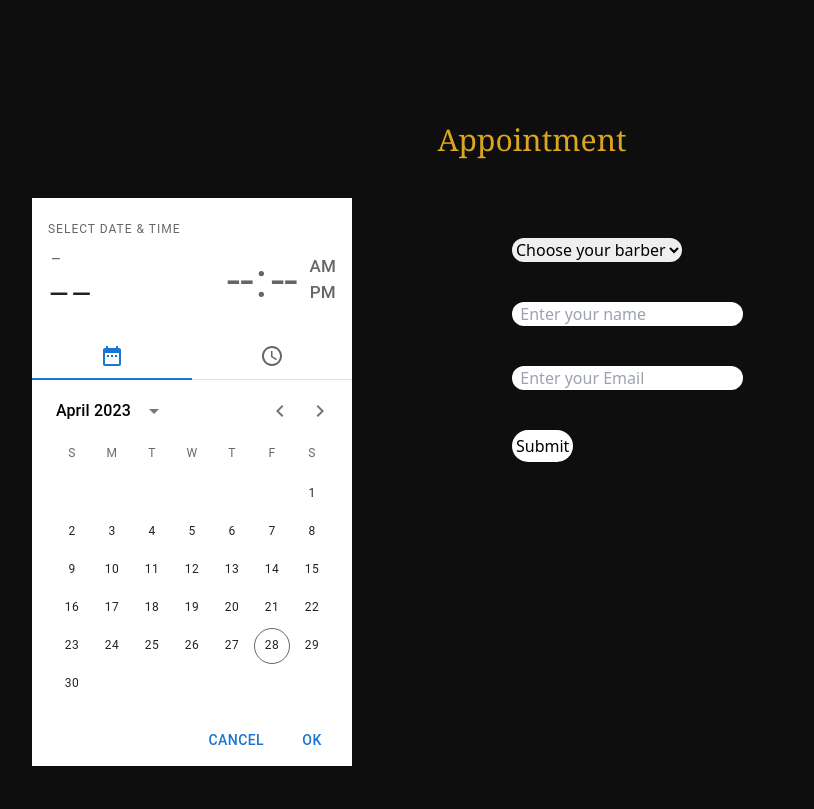
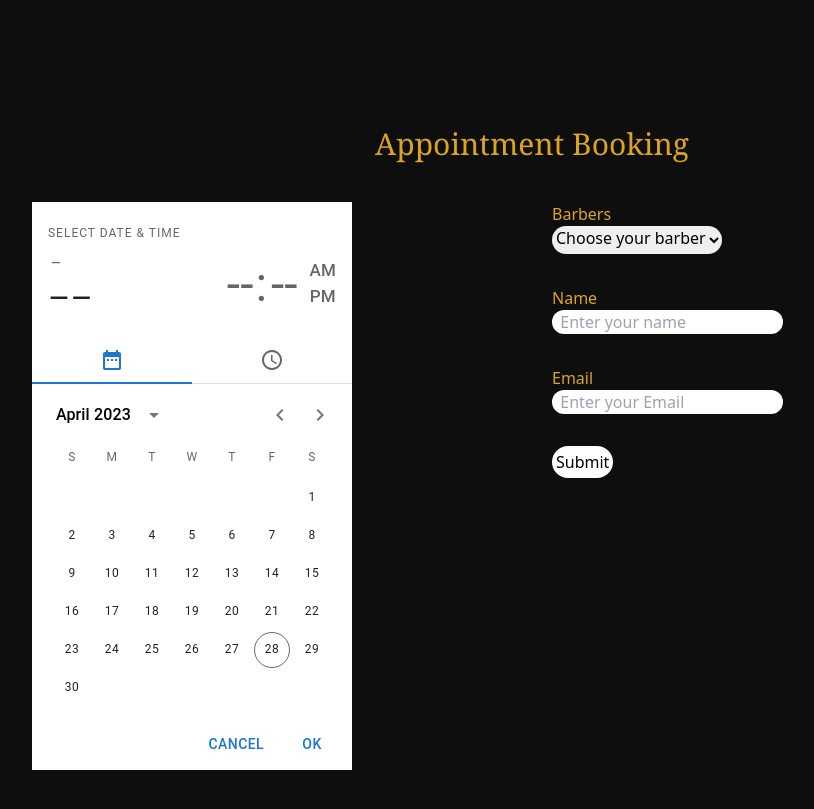
Before and after one commit to Timz-creator/mybarberapp, a React (Create React App) app: page / in a window 1280 px wide. Shown: the part 2335-3144 px from the top of the page, without its empty margins (128-942 px from the left). Built offline with nearby package versions, Linux system fonts and the light colour scheme.

Commit message:
Added scroll navigation to button, changed format of appointment form

```diff
--- a/src/components/Calendar.jsx
+++ b/src/components/Calendar.jsx
@@ -20,21 +20,23 @@ const Calendar = () => {
   };
 
   return (
-    <div className="w-full my-32">
+    <div id="appointment" className="w-full my-32">
       <div className="pl-10 flex justify-center pb-10 text-[#DAA520] font-serif text-3xl">
-        <h1>Appointment</h1>
+        <h1>Appointment Booking</h1>
       </div>
 
       <LocalizationProvider dateAdapter={AdapterDateFns}>
-        <div className="grid grid-cols-2 ">
+        <div className="grid grid-cols-2 h-full">
           <div className="flex justify-center ">
             <StaticDateTimePicker
-              id="appointment"
               onChange={(date) => setDate(date)}
             />
           </div>
-          <div className="space-y-10 pt-10 ">
-            <select className="rounded-full" id="barbers">
+          <form className="h-64 w-60 mb-1 ">
+            <div className="pl-10 space-y-8">
+              <div>
+                <label className="text-[#DAA520]">Barbers</label>
+                <select className="rounded-full pb-1" id="barbers">
                   <option value="">Choose your barber</option>
                   <option value="Dan">Dan</option>
                   <option value="Ty">Ty</option>
@@ -42,7 +44,10 @@ const Calendar = () => {
                   <option value="Connor">Conor</option>
                   <option value="Nate">Nate</option>
                 </select>
+              </div>
+
               <div>
+                <label className="text-[#DAA520]">Name</label>
                 <input
                   id="nameInput"
                   placeholder="  Enter your name"
@@ -52,14 +57,23 @@ const Calendar = () => {
                 />
               </div>
               <div>
-              <input className="rounded-full" placeholder="  Enter your Email" required />
+                <label className="text-[#DAA520]">Email</label>
+                <input
+                  className="rounded-full"
+                  placeholder="  Enter your Email"
+                  required
+                />
               </div>
-            <div>
-              <button className="bg-white rounded-full p-1" onClick={confirmation}>
+              <div className="pb-10">
+                <button
+                  className="bg-white rounded-full p-1  "
+                  onClick={confirmation}
+                >
                   Submit
                 </button>
               </div>
             </div>
+          </form>
         </div>
       </LocalizationProvider>
     </div>
--- a/src/components/Experience.jsx
+++ b/src/components/Experience.jsx
@@ -19,7 +19,7 @@ const Experience = () => {
             is why we offer addordable and innovatice products that are easy to
             use and deliver professional results.
           </p>
-          <button className="border-[8px] border-[#DAA520] bg-[#DAA520] text-black">
+          <button className="border-[2px] p-2 px-4 border-[#DAA520] bg-[#DAA520] text-black hover:text-[#DAA520] hover:bg-black ">
             More about us
           </button>
         </div>
--- a/src/components/Hero.jsx
+++ b/src/components/Hero.jsx
@@ -2,7 +2,15 @@ import React from "react";
 import black_barber from "../assets/black_barber.png";
 import Typed from 'react-typed';
 
+
 const Hero = () => {
+  const handleClickScroll = () => {
+    const element = document.getElementById("appointment");
+    element.scrollIntoView({behavior: 'smooth'});
+  }
+
+
+
   return (
     <div className="w-full h-screen flex flex-col justify-between">
       <div className="grid md:grid-cols-2 max-w-[1240px] m-auto space-x-5">
@@ -10,7 +18,7 @@ const Hero = () => {
           <p className="text-9xl ">Getting you <span className="text-[#DAA520]">fresh</span> is our goal</p>
           <Typed className ="py-8 font-thin text-2xl" strings={['Get the perfect cut of your deams every time at the barber shop that cares about your style!']} typeSpeed={50} />
           <div className="flex flex-row space-x-16 items-center">
-            <button className="border-[2px] p-2 px-4 bg-[#DAA520] text-black border-[#DAA520] hover:bg-black hover:text-[#DAA520]">
+            <button onClick={handleClickScroll} className="border-[2px] p-2 px-4 bg-[#DAA520] text-black border-[#DAA520] hover:bg-black hover:text-[#DAA520]">
               Appointment
             </button>
             <button className="border-[2px] p-2 px-4 text-[#DAA520] border-[#DAA520] hover:bg-[#DAA520] hover:text-black">
```
Lines whose indentation alone changed are shown as unchanged.
